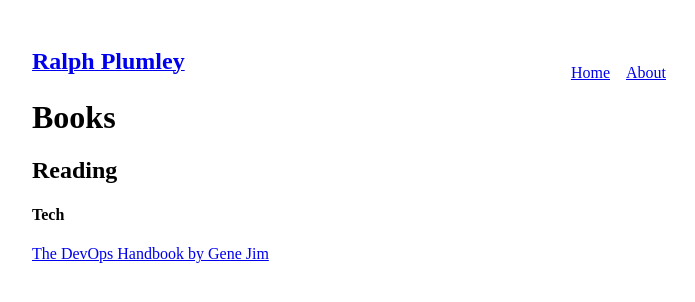
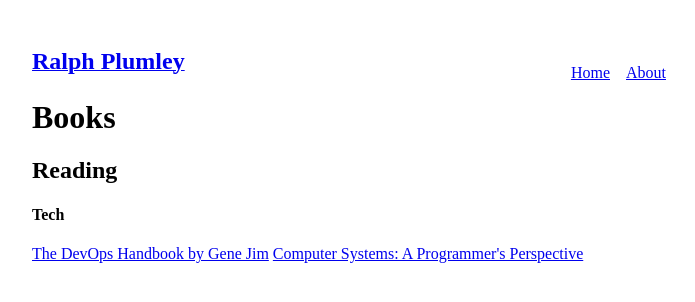
Before and after one commit to ralphplumley/rp-gatsby-site, a Gatsby site: page /posts/books/ in a window 1280 px wide. Shown: the whole page, without its empty margins (283-978 px from the left). Built offline with nearby package versions, Linux system fonts and the light colour scheme; Gatsby itself is replaced by a stand-in of ours.

Commit message:
update books

```diff
--- a/src/posts/books.md
+++ b/src/posts/books.md
@@ -8,3 +8,4 @@ date: "2020-11-25"
 #### Tech
 
 [The DevOps Handbook by Gene Jim](https://www.amazon.com/DevOps-Handbook-World-Class-Reliability-Organizations/dp/1942788002)
+[Computer Systems: A Programmer's Perspective](http://csapp.cs.cmu.edu/3e/home.html)
```
